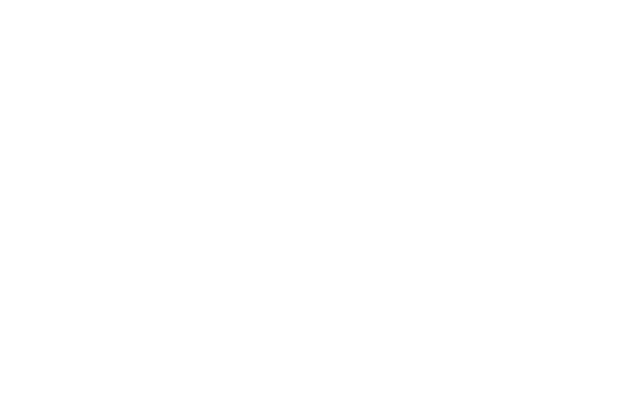
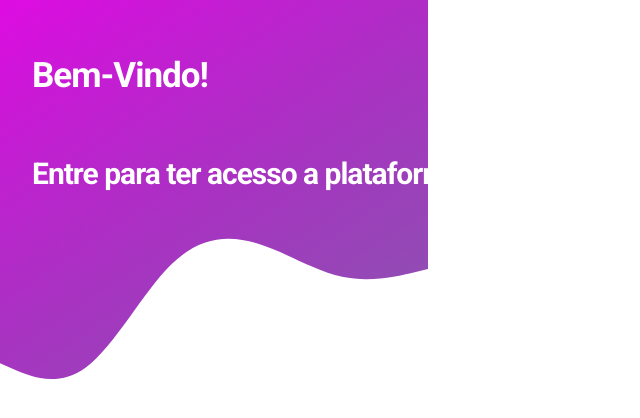
Before and after one commit to Gabriel-Souza2/Tela-login-Responsiva, a plain HTML site: page index.html in a window 1280 px wide. Shown: the whole page, without its empty margins (0-640 px from the left). Drawn offline with Linux system fonts and the light colour scheme.

Commit message:
Estilizando header

```diff
--- a/index.html
+++ b/index.html
@@ -2,10 +2,20 @@
 <html lang="pt-BR">
 <head>
     <meta charset="UTF-8">
+    <link rel="preconnect" href="https://fonts.googleapis.com">
+    <link rel="preconnect" href="https://fonts.gstatic.com" crossorigin>
+    <link href="https://fonts.googleapis.com/css2?family=Roboto:wght@400;500;700&display=swap" rel="stylesheet">
     <meta name="viewport" content="width=device-width, initial-scale=1.0">
+    <link rel="stylesheet" href="./css/main.css">
     <title>Tela de login</title>
 </head>
 <body>
+    <header class="header">
+        <div class="header-wrapper">
+            <h1>Bem-Vindo!</h1>
+            <h2>Entre para ter acesso a plataforma!</h2>
+        </div>
+    </header>
 
 </body>
 </html>
--- /dev/null
+++ b/sass/_reset.scss
@@ -0,0 +1,25 @@
+* {
+    padding: 0;
+    margin: 0;
+    box-sizing: border-box;
+  }
+
+html {
+  font-size: 62.5%;
+}
+
+  body, input, textarea, button {
+    font-size: 1rem;
+    font-weight: 400;
+    font-family: 'Roboto', sans-serif;
+    font-weight: 400;
+  }
+
+  h1, h2 {
+    letter-spacing: -1px;
+  }
+
+  a {
+    color: #fff;
+    text-decoration: none;
+  }
--- a/sass/main.scss
+++ b/sass/main.scss
@@ -0,0 +1,22 @@
+@import "reset";
+
+.header {
+    background-image: url("../assets/background.svg");
+    width: 100%;
+    height: 37.9rem;
+    background-repeat: no-repeat;
+
+    .header-wrapper {
+        padding: 5.5rem 3.2rem;
+        color: white;
+
+        h1 {
+            font-size: 3.5rem;
+            margin-bottom: 6rem;
+        }
+
+        h2 {
+            font-size: 3.0rem;
+        }
+    }
+}
```
Also changed, not shown: assets/background.svg (added), css/main.css, 1 other file.
